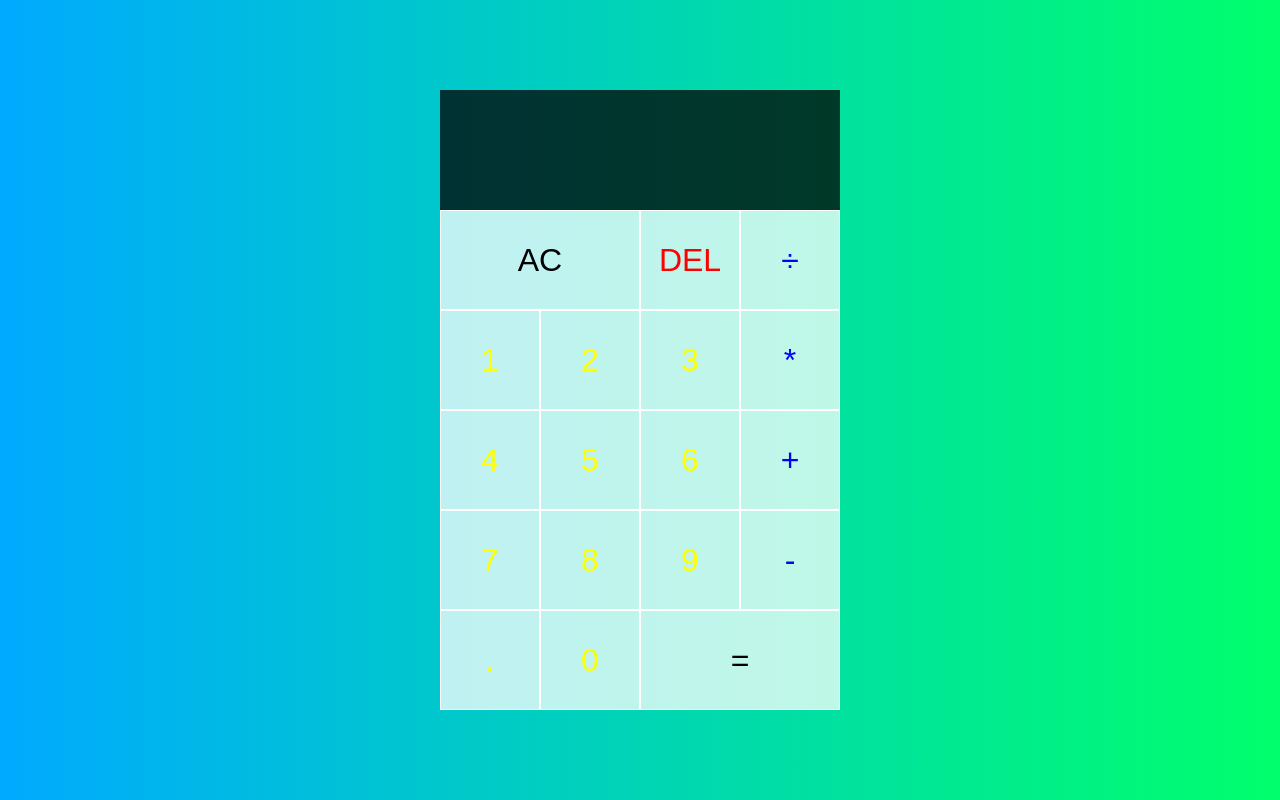
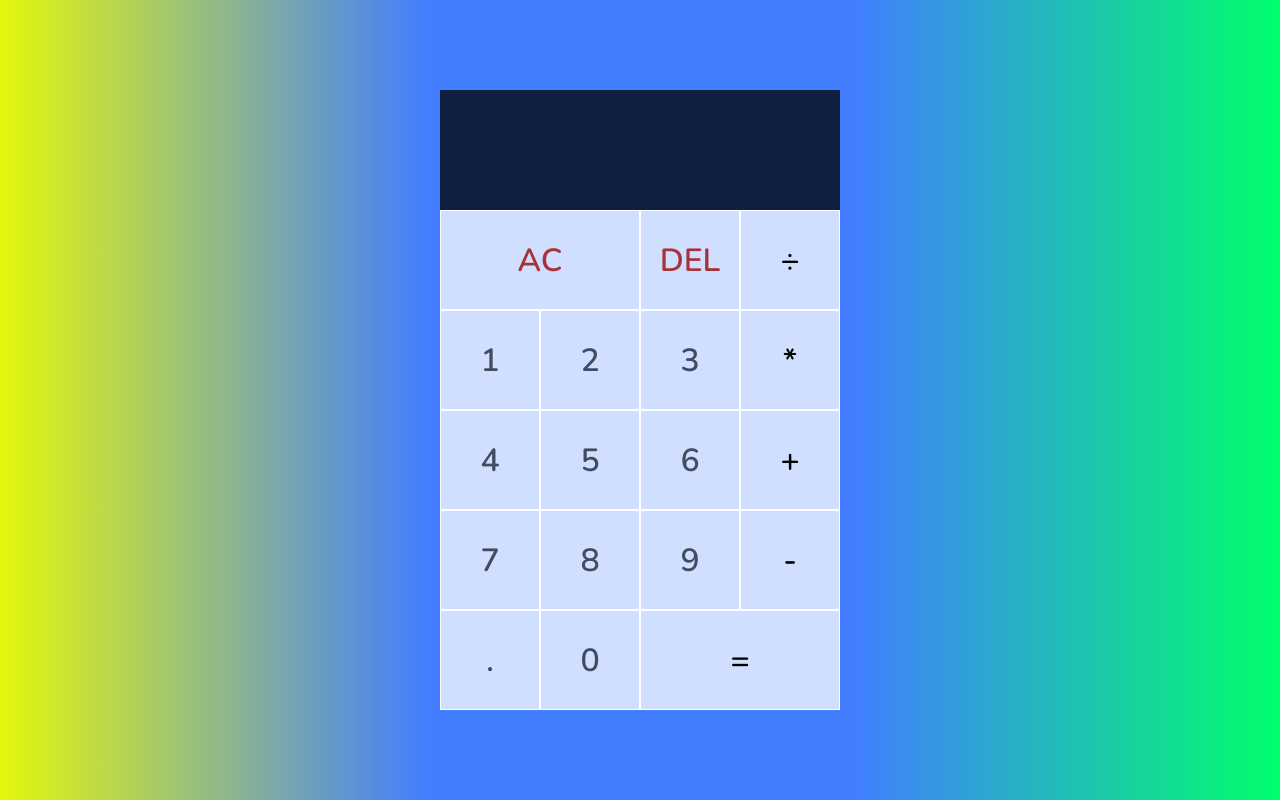
Before and after one commit to Sander-317/calculator_javascript, a plain HTML site: page index.html in a window 1280 px wide. Drawn offline with nearby package versions, Linux system fonts and the light colour scheme.

Commit message:
made everything look pretty

```diff
--- a/styles/styles.scss
+++ b/styles/styles.scss
@@ -1,12 +1,15 @@
+@import url('https://fonts.googleapis.com/css2?family=Nunito:wght@600&display=swap');
+// font-family: 'Nunito', sans-serif;
+
+
 *, *::before, *::after {
+    font-family: 'Nunito', sans-serif;
+    font-weight: bolder;
     box-sizing: border-box;
-    font-weight: normal;
 }
 
-
-
 body {
-    background: linear-gradient(to right, #00AAFF, #00FF6C);
+    background: linear-gradient(to right, #e4f70c, #427eff, #427eff, #00FF6C);
 }
 
 .calculator{
@@ -35,8 +38,7 @@
         &__current-operand{
         font-size: 2.5rem;
         color: white;
-    }
-
+        }
     }
 
     &__buttons {
@@ -48,23 +50,22 @@
 
         &:hover {
             background-color: rgba(255, 255, 255, .90);
-
         }
     &__all-clear {
         grid-column: span 2;
+        color: #a8323a;
     }
     &__del {
-        color: red;
+        color: #a8323a;
     }
     &__operator{
-        color: blue;
+        color: black;
     }
     &__number {
-        color: yellow;
+        color: #424c61;
     }
-
     &__equals {
         grid-column: span 2;
-    }
+       }
     }
 }
```
Also changed, not shown: index.html (+0 -3 lines), styles/styles.css, 1 other file.
